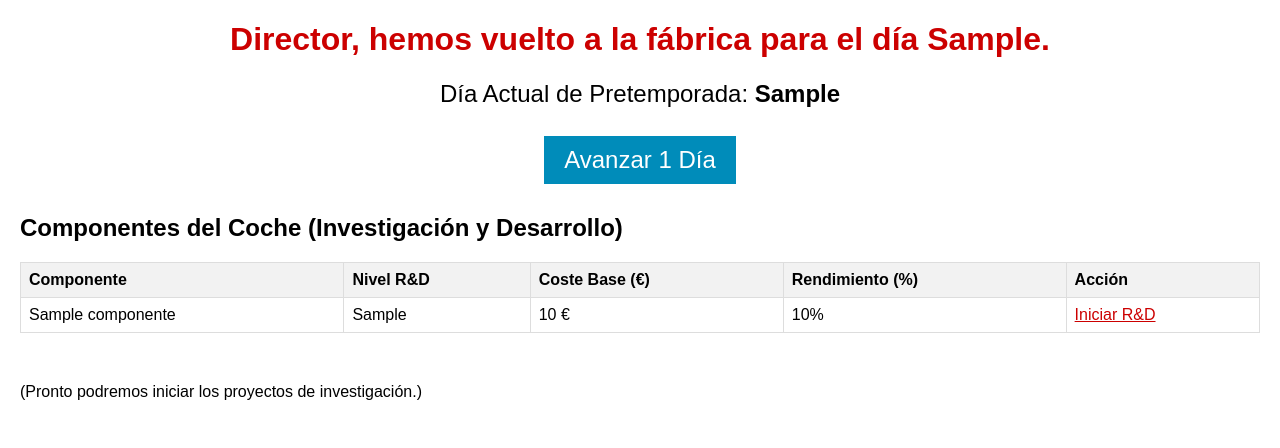
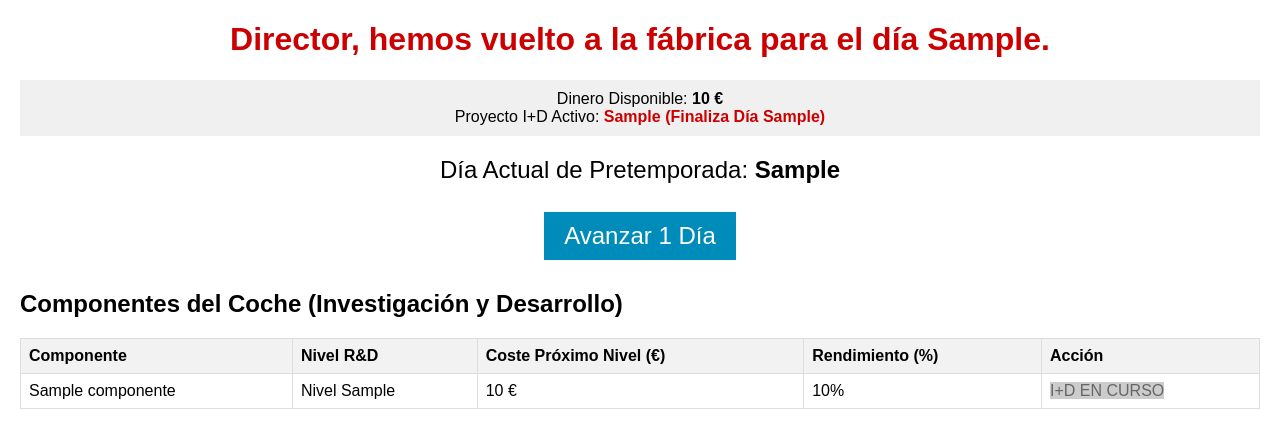
Before and after one commit to ibexia/gestion, a Flask app: template templates/index.html in a window 1280 px wide. Shown: the top 448 px of the page. Run offline with Flask 3, Linux system fonts and the light colour scheme; the template is opened without the code that fills it: most values are stand-ins (such as "Sample title", 1, 10 or a date in 2020); data that the repository does not hold is empty.

Commit message:
Feature: Implementación de la lógica de I+D (Iniciación, Coste y Finalización por Días).

```diff
--- a/app.py
+++ b/app.py
@@ -38,10 +38,12 @@ def check_player_id():
     if not db["jugadores"].exists():
         db["jugadores"].create({"id": str, "dia": int}, pk="id")
 
-    # 5.3. Insertar/Ignorar jugador (para garantizar que existe)
+    # 5.3. Insertar/Ignorar jugador (para garantizar que existe y darle dinero inicial)
     db["jugadores"].insert({
         "id": player_id,
-        "dia": 1
+        "dia": 1,
+        "dinero": 10000, # <-- DINERO INICIAL
+        "proyecto_activo": None # <-- Proyecto en marcha (será el nombre del componente o None)
     }, pk="id", ignore=True)
 
     # 5.4. Asegurar que la tabla 'componentes' existe y está inicializada
@@ -74,11 +76,14 @@ def index():
 
     player_state = db["jugadores"].get(player_id)
 
-    # Cargar los componentes asociados a ESTE jugador
-    componentes = list(db["componentes"].rows_where("jugador_id = ?", [player_id]))
+    componentes = list(db["componentes"].rows_where("jugador_id = ?", [player_id])) # <-- Usando la corrección del Paso 32
 
-    # Pasamos el día y los componentes a la plantilla HTML
-    return render_template('index.html', dia_actual=player_state['dia'], componentes=componentes)
+    # Pasamos el día, dinero y componentes a la plantilla HTML
+    return render_template('index.html',
+                           dia_actual=player_state['dia'],
+                           dinero_actual=player_state['dinero'],
+                           proyecto_activo=player_state['proyecto_activo'],
+                           componentes=componentes)
 
 
 # 7. Ruta para avanzar el tiempo (y guardar)
@@ -87,14 +92,65 @@ def avanzar_dia():
     db = get_db()
     player_id = session['player_id']
 
-    # Cargamos el estado, incrementamos el día y guardamos
+    # 1. Obtener estado actual
     player_state = db["jugadores"].get(player_id)
     nuevo_dia = player_state['dia'] + 1
 
-    # Guardamos el nuevo día en la base de datos (clave: player_id)
-    db["jugadores"].update(player_id, {"dia": nuevo_dia})
+    # 2. Comprobar si hay un proyecto activo y si ha finalizado
+    proyecto_activo = player_state.get('proyecto_activo') # Usa .get() para evitar KeyError
+    dia_finalizacion = player_state.get('dia_finalizacion_rd')
 
-    # Redirigimos al usuario de vuelta a la página principal (/)
+    if proyecto_activo and dia_finalizacion is not None and nuevo_dia >= dia_finalizacion:
+        # ¡PROYECTO FINALIZADO!
+
+        # 2.1. Subir nivel del componente
+        componente = db["componentes"].get((player_id, proyecto_activo))
+        db["componentes"].update((player_id, proyecto_activo), {
+            "nivel_rd": componente['nivel_rd'] + 1,
+        })
+
+        # 2.2. Limpiar variables del proyecto
+        db["jugadores"].update(player_id, {
+            "dia": nuevo_dia,
+            "proyecto_activo": None,
+            "dia_finalizacion_rd": None
+        })
+    else:
+        # 3. Solo avanzamos el día (el proyecto sigue en marcha o no hay proyecto)
+        db["jugadores"].update(player_id, {"dia": nuevo_dia})
+
+    return redirect(url_for('index'))
+
+# 8. Ruta para iniciar un proyecto de I+D
+@app.route('/iniciar_rd/<nombre_componente>')
+def iniciar_rd(nombre_componente):
+    db = get_db()
+    player_id = session['player_id']
+
+    player_state = db["jugadores"].get(player_id)
+
+    # 1. Comprobación de proyecto activo
+    if player_state['proyecto_activo'] is not None:
+        # Ya hay un proyecto en marcha
+        return redirect(url_for('index'))
+
+    # 2. Obtener datos del componente
+    componente = db["componentes"].get((player_id, nombre_componente))
+    coste_rd = componente['coste'] * componente['nivel_rd'] # Coste aumenta con el nivel
+
+    # 3. Comprobación de fondos
+    if player_state['dinero'] >= coste_rd:
+        # 4. Iniciar el proyecto: se establece el componente y se calcula la fecha de finalización
+        # Suponemos 5 días para un proyecto, luego se ajustará
+        dias_proyecto = 5
+        dia_finalizacion = player_state['dia'] + dias_proyecto
+
+        db["jugadores"].update(player_id, {
+            "dinero": player_state['dinero'] - coste_rd,
+            "proyecto_activo": nombre_componente,
+            "dia_finalizacion_rd": dia_finalizacion # Guardamos el día en que terminará
+        })
+
     return redirect(url_for('index'))
 
 # Esta línea es solo para pruebas locales (Codespaces)
--- a/templates/index.html
+++ b/templates/index.html
@@ -4,10 +4,14 @@
     <meta charset="UTF-8">
     <title>Gestión F1</title>
     <style>
+        /* (Deja el estilo CSS igual que antes) */
         body { font-family: sans-serif; margin: 20px; }
         h1 { color: #cc0000; text-align: center; }
         .dia { font-size: 1.5em; margin-bottom: 30px; text-align: center; }
+        .info-box { background-color: #f0f0f0; padding: 10px; margin-bottom: 20px; text-align: center; }
         .boton { background-color: #008cba; color: white; padding: 10px 20px; text-decoration: none; display: inline-block; border: none; cursor: pointer; }
+        .boton-rd { background-color: #4CAF50; color: white; padding: 5px 10px; text-decoration: none; border: none; cursor: pointer; }
+        .boton-desactivado { background-color: #ccc; color: #666; cursor: not-allowed; }
         table { width: 100%; border-collapse: collapse; margin-top: 20px; }
         th, td { border: 1px solid #ddd; padding: 8px; text-align: left; }
         th { background-color: #f2f2f2; }
@@ -15,6 +19,18 @@
 </head>
 <body>
     <h1>Director, hemos vuelto a la fábrica para el día {{ dia_actual }}.</h1>
+
+    <div class="info-box">
+        Dinero Disponible: <strong>{{ dinero_actual | int }} €</strong>
+        <br>
+        Proyecto I+D Activo:
+        {% if proyecto_activo %}
+            <strong style="color: #cc0000;">{{ proyecto_activo }} (Finaliza Día {{ player_state.dia_finalizacion_rd }})</strong>
+        {% else %}
+            <strong style="color: #4CAF50;">Ninguno</strong>
+        {% endif %}
+    </div>
+
     <div class="dia">
         Día Actual de Pretemporada: <strong>{{ dia_actual }}</strong>
         <br><br>
@@ -28,26 +44,32 @@
             <tr>
                 <th>Componente</th>
                 <th>Nivel R&D</th>
-                <th>Coste Base (€)</th>
+                <th>Coste Próximo Nivel (€)</th>
                 <th>Rendimiento (%)</th>
                 <th>Acción</th>
             </tr>
         </thead>
         <tbody>
-            {# Bucle de Jinja para mostrar cada componente que pasamos desde app.py #}
             {% for componente in componentes %}
+            {% set coste_proximo = (componente.coste * componente.nivel_rd) | int %}
             <tr>
                 <td>{{ componente.nombre }}</td>
-                <td>{{ componente.nivel_rd }}</td>
-                {# Usamos int y round para que los números se vean limpios #}
-                <td>{{ componente.coste | int }} €</td>
+                <td>Nivel {{ componente.nivel_rd }}</td>
+                <td>{{ coste_proximo }} €</td>
                 <td>{{ (componente.rendimiento_base * 100) | round(1) }}%</td>
-                <td><a href="#" style="color: #cc0000;">Iniciar R&D</a></td>
+                <td>
+                    {# Lógica del botón: ¿Podemos iniciar I+D? #}
+                    {% if proyecto_activo %}
+                        <span class="boton-desactivado">I+D EN CURSO</span>
+                    {% elif dinero_actual < coste_proximo %}
+                        <span class="boton-desactivado">FONDOS INSUFICIENTES</span>
+                    {% else %}
+                        <a href="/iniciar_rd/{{ componente.nombre }}" class="boton-rd">INICIAR R&D (5 DÍAS)</a>
+                    {% endif %}
+                </td>
             </tr>
             {% endfor %}
         </tbody>
     </table>
-
-    <p style="margin-top: 50px;">(Pronto podremos iniciar los proyectos de investigación.)</p>
 </body>
 </html>
```
